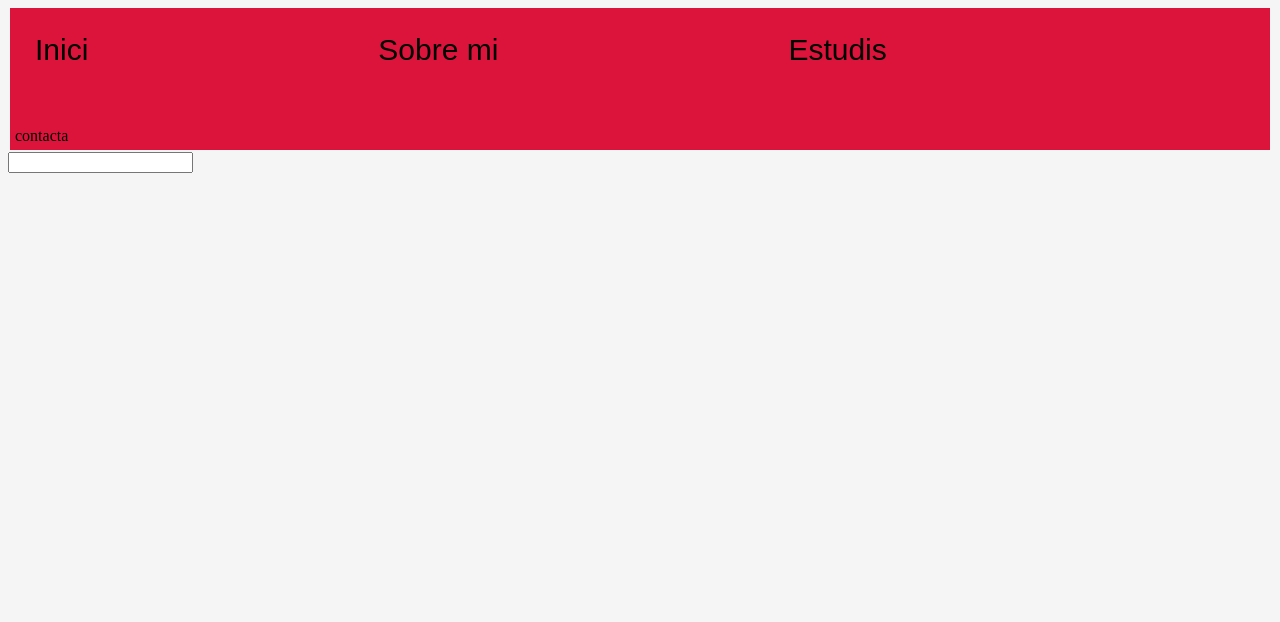
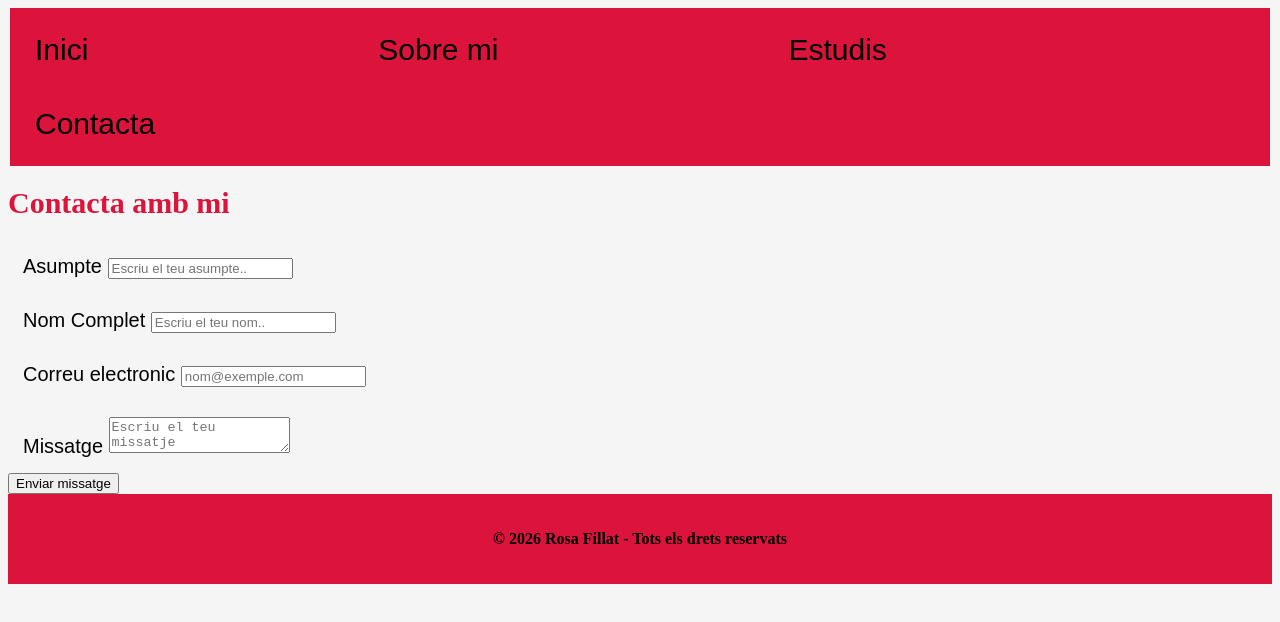
Before and after one commit to rosafjuarez-cmd/El-meu-repositori, a plain HTML site: page pages/contacta.html in a window 1280 px wide. Drawn offline with Linux system fonts and the light colour scheme.

Commit message:
Add files via upload

```diff
--- a/css/style.css
+++ b/css/style.css
@@ -13,6 +13,7 @@ img {
 
 h1 {
 	color: crimson;
+	font-size: 30px;
 }
 
 
@@ -70,3 +71,14 @@ td {
 th {
 	background-color: #f2f2f2;
 }
+
+div {
+	display: block;
+	padding: 15px;
+	font-size: 20px;
+	color: black;
+	font-family: Arial, Helvetica, sans-serif;
+	text-decoration: none;
+
+
+}
--- a/pages/contacta.html
+++ b/pages/contacta.html
@@ -17,13 +17,36 @@
                 <li><a href="../index.html">Inici</a></li>
                 <li><a href="./sobre_mi.html">Sobre mi</a></li>
                 <li><a href="./estudis.html">Estudis</a></li>
-                <li><a href="./contacta.html"></a>contacta</li>
+                <li><a href="./contacta.html">Contacta</a></li>
             </ul>
         </nav>
+    </header>
 
-    </header>
     <form action="#" method="post">
-        <input type="text" id:"">
+        <h1>Contacta amb mi</h1>
+        <div>
+            <label for="asumpte">Asumpte</label>
+            <input type="text" id="asumpte" name="asumpte" placeholder="Escriu el teu asumpte.." required>
+        </div>
+        <div>
+            <label for="nom">Nom Complet</label>
+            <input type="text" id="nom" name="nom" placeholder="Escriu el teu nom.." required>
+        </div>
+        <div>
+            <label for="email">Correu electronic</label>
+            <input type="email" id="email" name="email" placeholder="nom@exemple.com" required>
+        </div>
+        <div>
+            <label for="missatge">Missatge</label>
+            <textarea id="missatge" name="missatge" placeholder="Escriu el teu missatje" required></textarea>
+        </div>
+        <button type="submit">Enviar missatge</button>
     </form>
+    <footer>
+        <p>&copy; 2026 Rosa Fillat - Tots els drets reservats</p>
+    </footer>
+
+
+
 
 </body>
```
